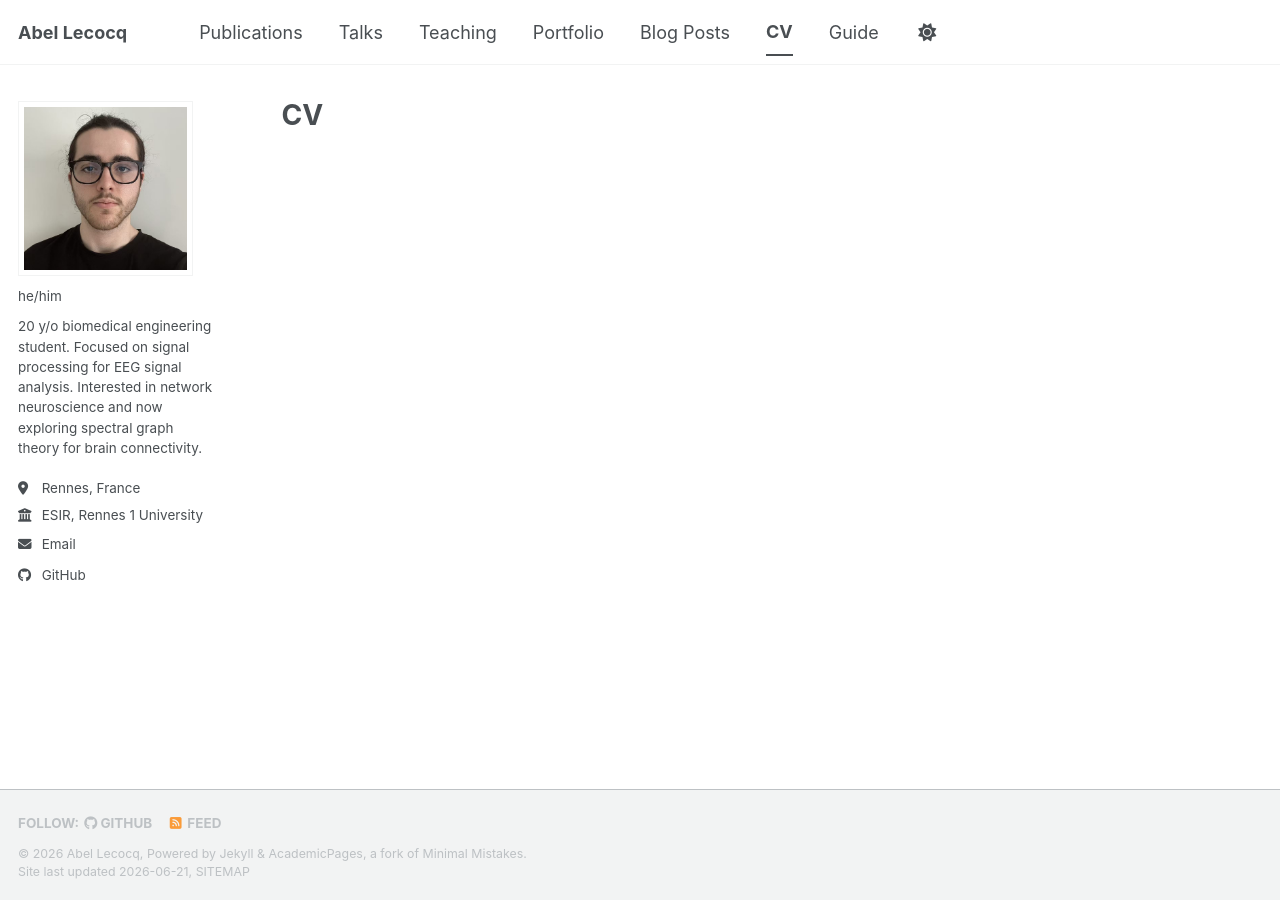
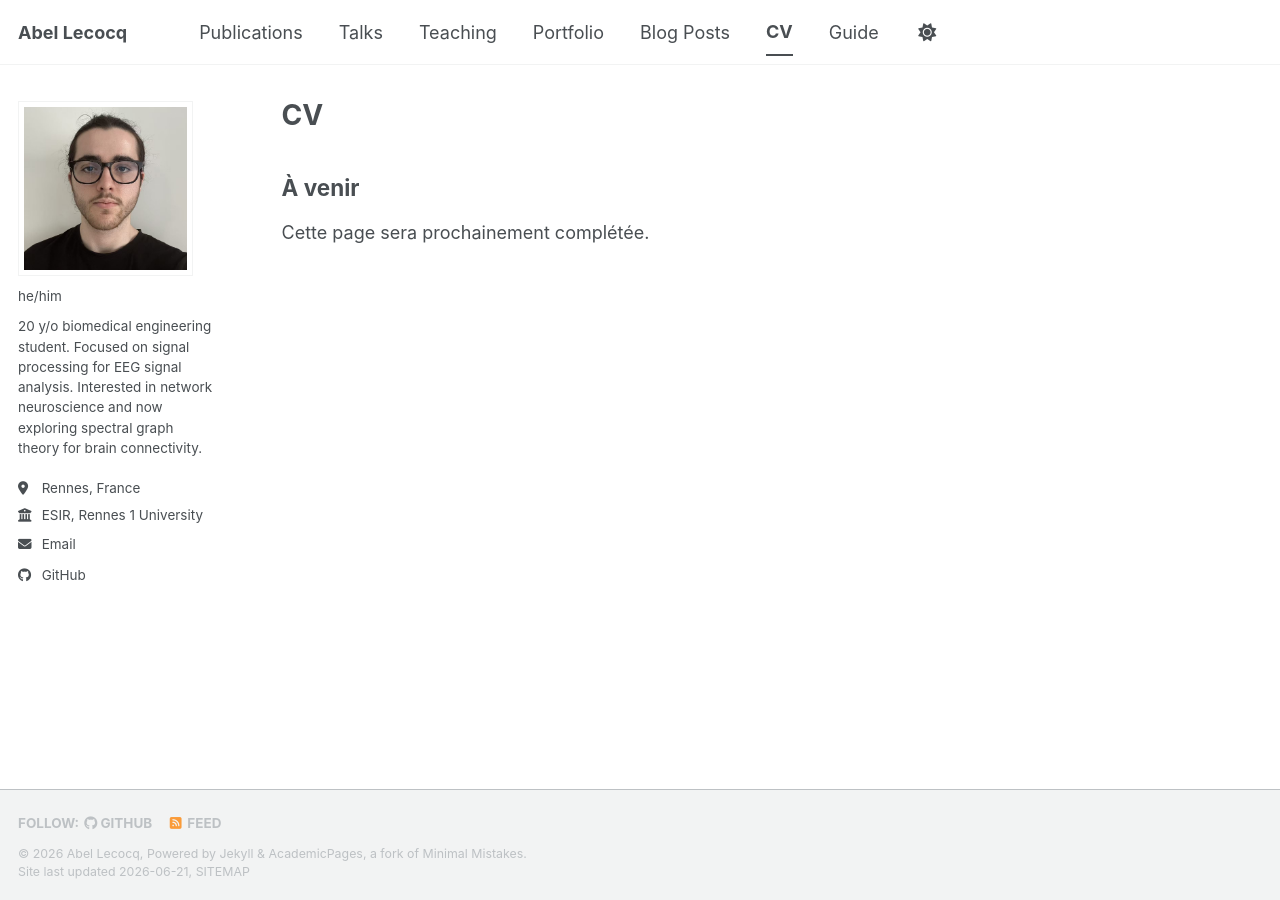
Before and after one commit to Abelccq/Abelccq.github.io, a Jekyll site: the page built from _pages/cv.md, in a window 1280 px wide. Built offline with Jekyll 4.4.1, drawn with Linux system fonts in a browser that asks for light colours; a script bundle is joined from its source files by our own code; library files that are not in the unit come from our copies.

Commit message:
Update cv.md

```diff
--- a/_pages/cv.md
+++ b/_pages/cv.md
@@ -8,3 +8,6 @@ redirect_from:
 ---
 
 {% include base_path %}
+
+## À venir
+Cette page sera prochainement complétée.
```
